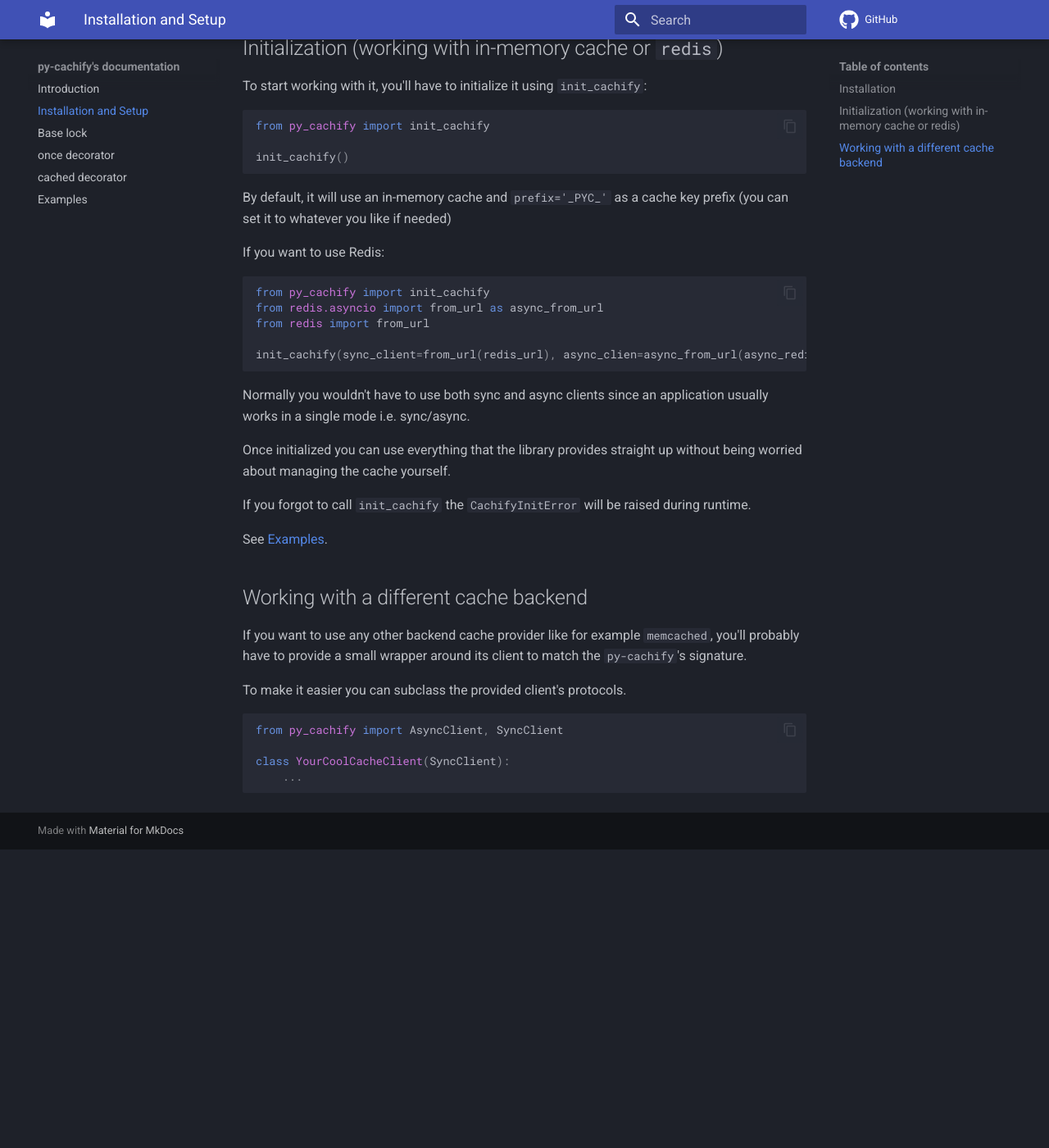
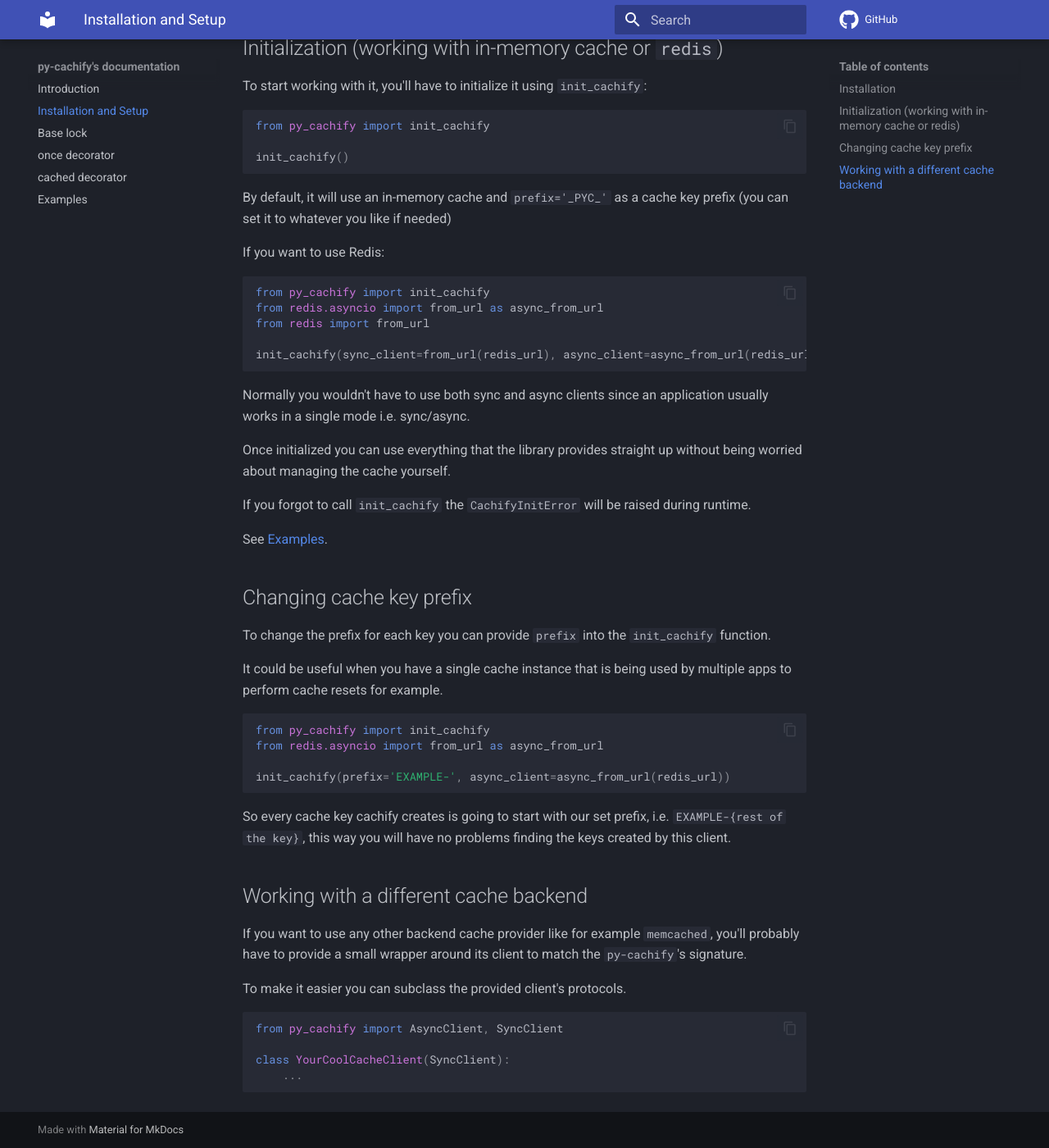
Before and after one commit to EzyGang/py-cachify, an MkDocs documentation site: the page built from docs/setup.md, in a window 1280 px wide and 1400 px high, scrolled down 368 px. Shown: the whole window at 82% size. Built offline with MkDocs 1.6.1 and Material for MkDocs 9.7.7, drawn with Linux system fonts in a browser that asks for light colours; comment, search, counter and statistics services are not loaded; before the commit the page ends 1404 px from its top, so only the background shows below that.

Commit message:
Add prefix explanation to the docs

````diff
--- a/docs/setup.md
+++ b/docs/setup.md
@@ -23,7 +23,7 @@
 from redis.asyncio import from_url as async_from_url
 from redis import from_url
 
-init_cachify(sync_client=from_url(redis_url), async_clien=async_from_url(async_redis_client))
+init_cachify(sync_client=from_url(redis_url), async_client=async_from_url(redis_url))
 ```
 Normally you wouldn't have to use both sync and async clients since an application usually works in a single mode i.e. sync/async.
 
@@ -32,6 +32,22 @@
 If you forgot to call `init_cachify` the `CachifyInitError` will be raised during runtime.
 
 See [Examples](examples.md).
+
+## Changing cache key prefix
+To change the prefix for each key you can provide `prefix` into the `init_cachify` function.
+
+It could be useful when you have a single cache instance that is being used by multiple apps to perform cache
+resets for example.
+
+```python
+from py_cachify import init_cachify
+from redis.asyncio import from_url as async_from_url
+
+init_cachify(prefix='EXAMPLE-', async_client=async_from_url(redis_url))
+```
+
+So every cache key cachify creates is going to start with our set prefix, i.e. `EXAMPLE-{rest of the key}`, this way you will have no problems
+finding the keys created by this client.
 
 ## Working with a different cache backend
 If you want to use any other backend cache provider like for example `memcached`,
````
Also changed, not shown: docs/requirements.txt (+228 -224 lines).
